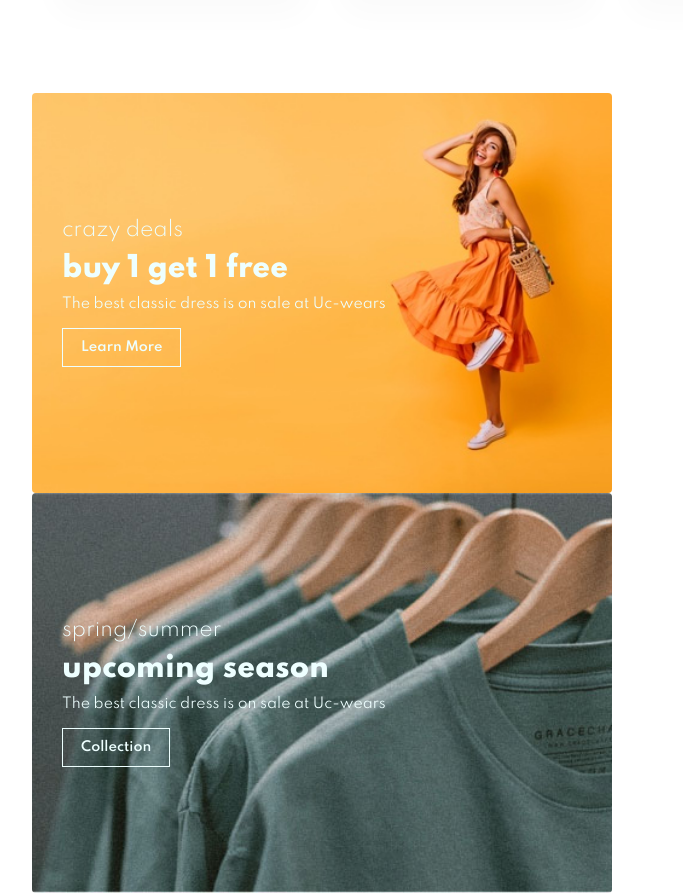
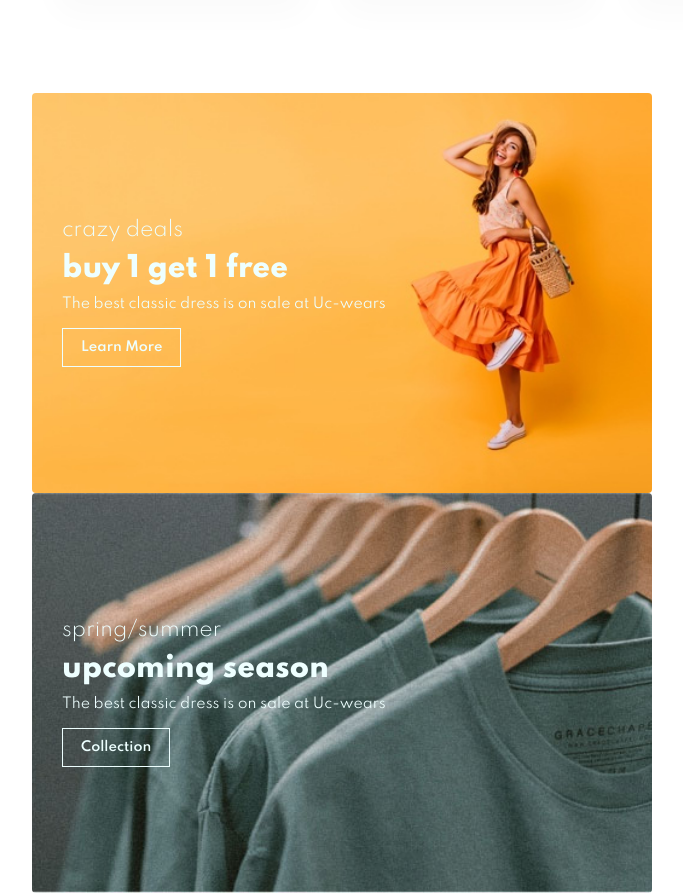
Before and after one commit to njonisomkene/UC-WEARS, a plain HTML site: page index.html in a window 1280 px wide. Shown: the part 3929-4825 px from the top of the page, without its empty margins (48-731 px from the left). Drawn offline with Linux system fonts and the light colour scheme.

Commit message:
changed the min-width for banner 2

```diff
--- a/style.css
+++ b/style.css
@@ -431,7 +431,7 @@ body {
   justify-content: center;
   align-items: flex-start;
   background-image: url(img/banner/b17.jpg);
-  min-width: 580px;
+  min-width: 620px;
   height: 50vh;
   background-size: cover;
   background-position: center;
```
